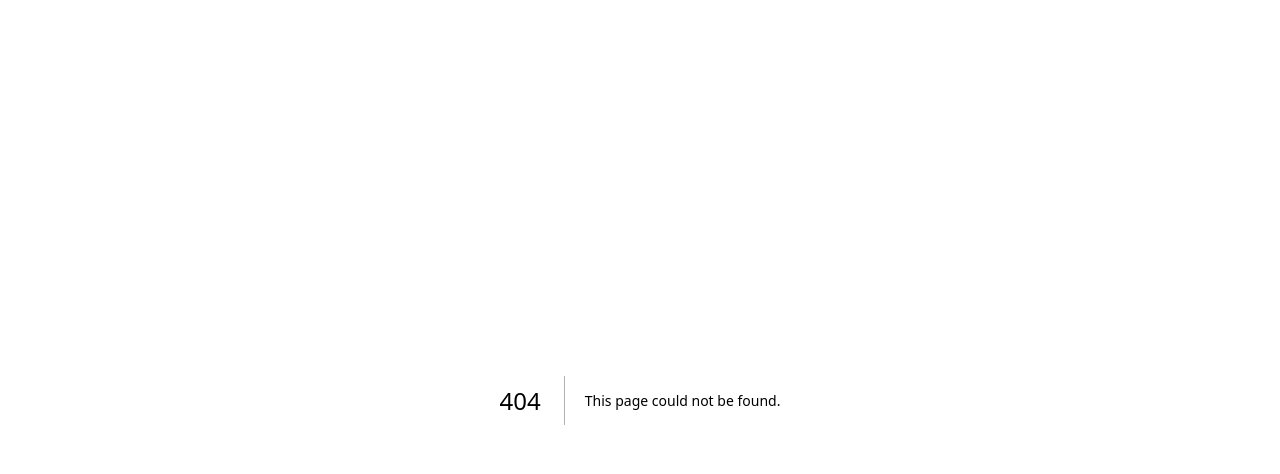
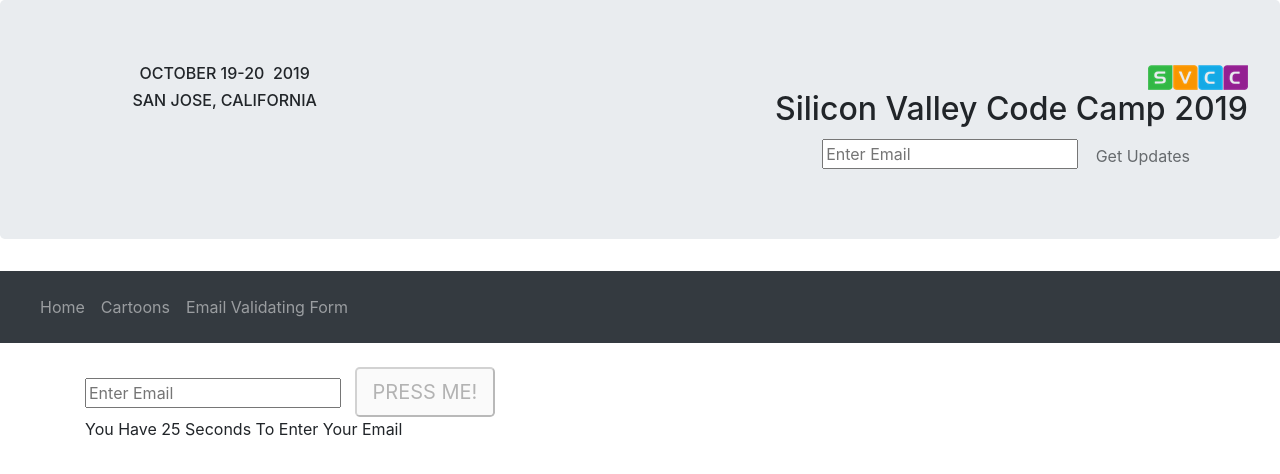
Before and after one commit to cynthia7125/react-hooks, a Next.js app: page /EmailValidatingForm in a window 1280 px wide. Before the commit this address had no page. Shown: the top 474 px of the page. Built offline with nearby package versions, Linux system fonts and the light colour scheme.

Commit message:
Add email validation form page

```diff
--- /dev/null
+++ b/pages/EmailValidatingForm.js
@@ -0,0 +1,11 @@
+import React from "react";
+
+// import EmailValidatingForm from "../src/emailValidatingForm";
+import App from "../src/App";
+
+function emailvalidating(){
+    // return <EmailValidatingForm />;
+    return <App pageName="EmailValidatingForm" /> //name of the file in src has to be the same as name in pages for the url to work.
+}
+
+export default emailvalidating;
--- a/src/App.js
+++ b/src/App.js
@@ -1,12 +1,14 @@
 import React from "react";
 import Home from "./Home";
 import Cartoons from "./Cartoons";
+import EmailValidatingForm from "./EmailValidatingForm";
 
 export const ConfigContext = React.createContext();
 
 const pageToShow = ({ pageName }) => {
   if (pageName === 'Home') return <Home />;
   if (pageName === 'Cartoons') return <Cartoons />;
+  if (pageName === 'EmailValidatingForm') return <EmailValidatingForm />;
   return <div>Not Found</div>;
 };
 
--- /dev/null
+++ b/src/EmailValidatingForm.js
@@ -0,0 +1,51 @@
+import { Header } from "./Header";
+import { Menu } from "./Menu";
+import useEmailValidation from "./useEmailValidation";
+
+function EmailValidatingForm() {
+  const { setemail, count, email, emailValid, setCount } =
+    useEmailValidation(30);
+
+  return (
+    <div>
+      <Header />
+      <Menu />
+      <div className="container">
+        <br />
+        <div>
+          <div className="content">
+            <input
+              onChange={(e) => {
+                setEmail(e.target.value);
+              }}
+              disabled={count <= 0}
+              value={email}
+              placeholder="Enter Email"
+              type="email"
+              name="email"
+              required
+            />
+            &nbsp;&nbsp;&nbsp;
+            <button
+              disabled={!emailValid || count <= 0}
+              onClick={() => {
+                setCount(0);
+                alert(`button clicked with email ${email}`);
+              }}
+              className="btn-lg"
+              type="submit"
+            >
+              PRESS ME!
+            </button>
+            <div>
+              {count > 0
+                ? `You Have ${count} Seconds To Enter Your Email`
+                : "Email Entered or Time Expired"}
+            </div>
+          </div>
+        </div>
+      </div>
+    </div>
+  );
+}
+export default EmailValidatingForm;
--- a/src/Menu.js
+++ b/src/Menu.js
@@ -16,6 +16,11 @@
                             <a className="nav-link">Cartoons</a>
                         </Link>
                     </li>
+                    <li className="nav-item">
+                        <Link href="/EmailValidatingForm" legacyBehavior>
+                            <a className="nav-link">Email Validating Form</a>
+                        </Link>
+                    </li>
                 </ul>
             </div>
         </nav>
```
Also changed, not shown: pages/emailValidating.js (deleted, +0 -9 lines), src/emailValidatingForm.js (deleted, +0 -45 lines).
